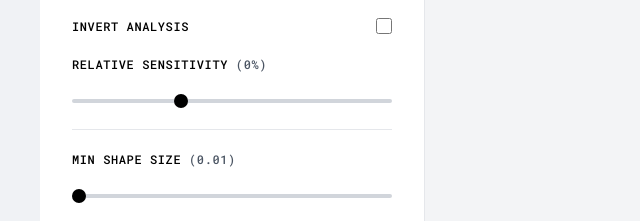
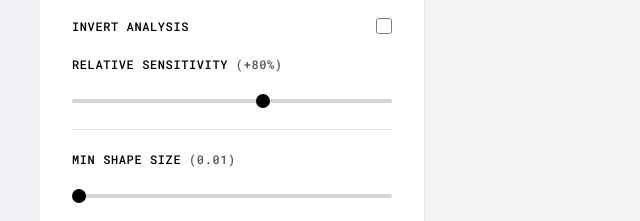
Before and after one commit to invbrand/pattern, a plain HTML site: page index.html in a window 1280 px wide. Shown: the part 380-601 px from the top of the page, 0-640 px from the left. Drawn offline with nearby package versions, Linux system fonts and the light colour scheme.

Commit message:
Update index.html

```diff
--- a/index.html
+++ b/index.html
@@ -175,8 +175,8 @@
                     </div>
 
                     <div id="luminanceControl" class="control-group">
-                        <label for="brightnessThresholdSlider" class="control-label">RELATIVE SENSITIVITY <span id="brightnessThresholdValue" class="slider-value-label">(0%)</span></label>
-                        <input type="range" id="brightnessThresholdSlider" min="-100" max="200" value="0" step="1" class="slider w-full">
+                        <label for="brightnessThresholdSlider" class="control-label">RELATIVE SENSITIVITY <span id="brightnessThresholdValue" class="slider-value-label">(80%)</span></label>
+                        <input type="range" id="brightnessThresholdSlider" min="-100" max="200" value="80" step="1" class="slider w-full">
                     </div>
 
                     <div id="colorMatchControl" class="control-group hidden">
```
